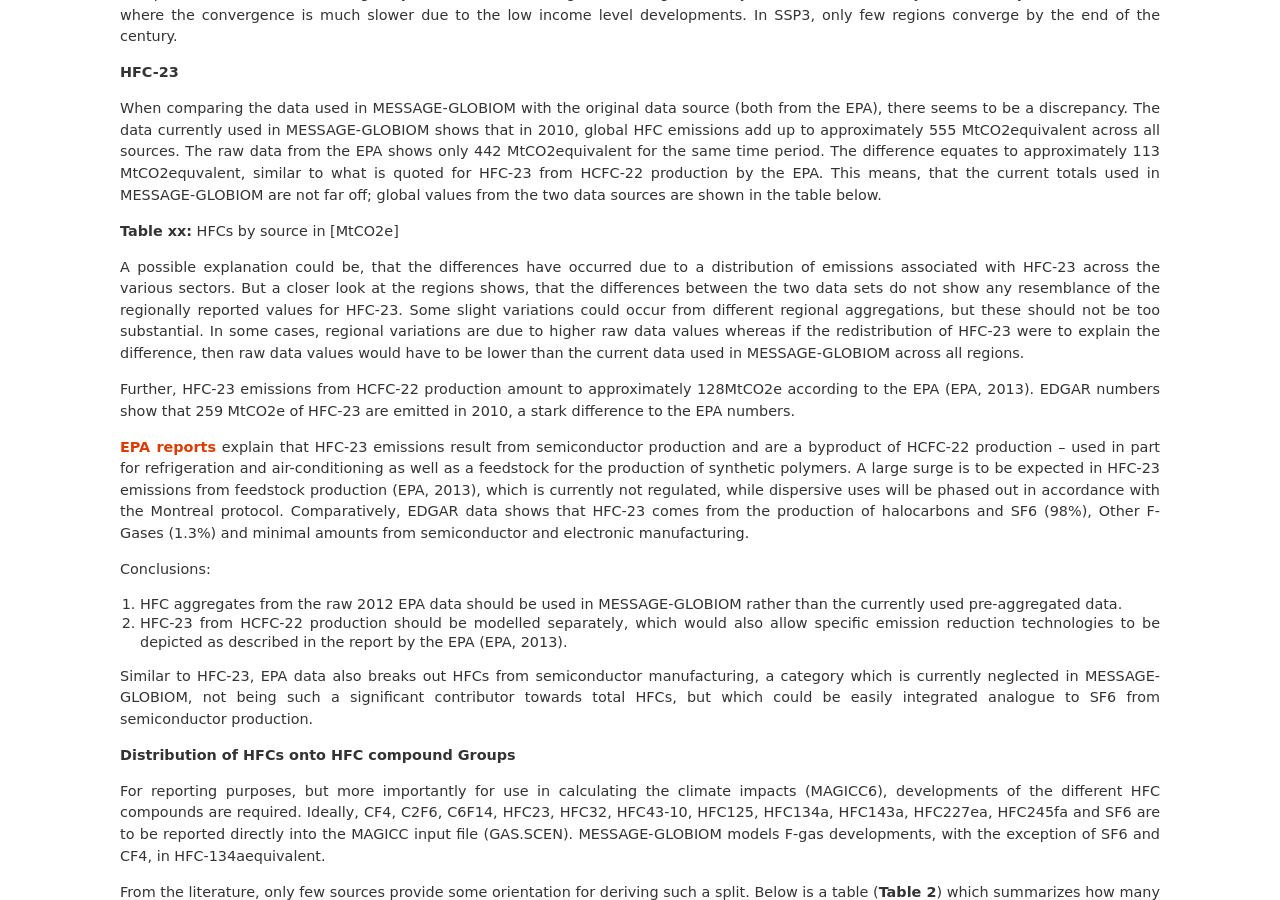
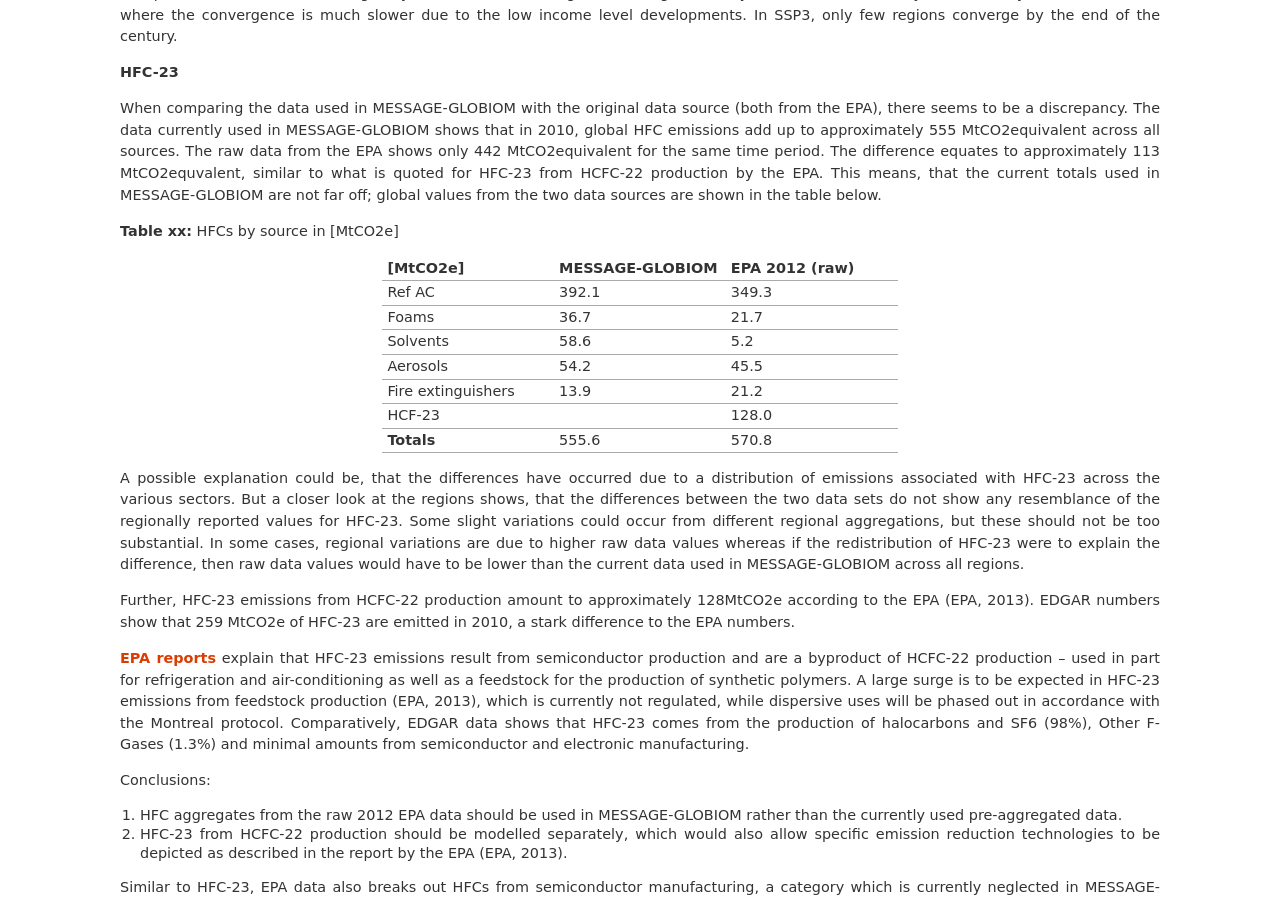
Before and after one commit to yiyi1991/message-ix-models, a Sphinx documentation site: the page built from doc/global/source/message_globiom/climate/index.rst, in a window 1280 px wide and 900 px high, scrolled down 2805 px. Built offline with Sphinx 7.4.7, drawn with Linux system fonts in a browser that asks for light colours; pages that are not in the unit, such as notebooks, are missing from menus; cross-references to code outside the pages are shown as plain code; some of the changed lines change nothing that is shown.

Commit message:
Update index.rst

```diff
--- a/doc/global/source/message_globiom/climate/index.rst
+++ b/doc/global/source/message_globiom/climate/index.rst
@@ -105,8 +105,8 @@ When comparing the data used in MESSAGE-GLOBIOM with the original data source (b
 **Table xx:** HFCs by source in [MtCO2e]
 
 .. list-table::
-   :widths: 20 26 46 16
-   :header-rows: 2
+   :widths: 26 26 26
+   :header-rows: 1
 
    * - [MtCO2e]
      - MESSAGE-GLOBIOM
```
